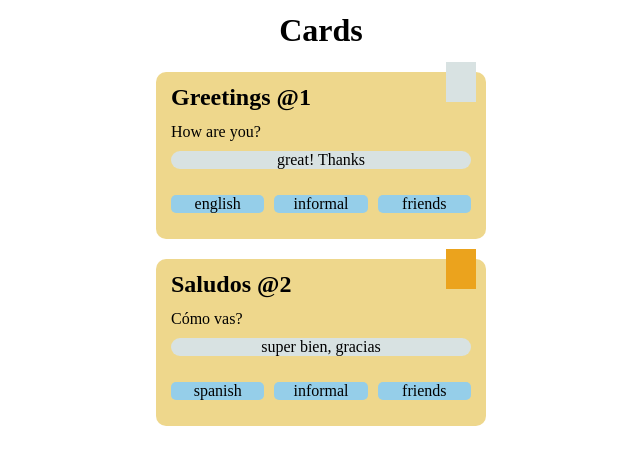
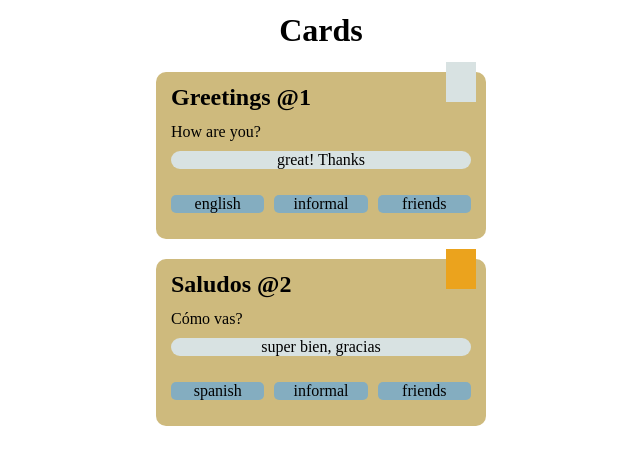
Before and after one commit to deriancastro/react-playground, a React (Vite) app: page / in a window 1280 px wide. Shown: the top 464 px of the page, without its empty margins (319-959 px from the left). Built offline with nearby package versions, Linux system fonts and the light colour scheme.

Commit message:
Add Card color change

```diff
--- a/src/Card.css
+++ b/src/Card.css
@@ -1,7 +1,7 @@
 .Card {
   display: grid;
   gap: 10px;
-  background: rgba(238, 215, 138, 0.979);
+  background: #ceba7d;
   padding: 10px 15px;
   border-radius: 10px;
   position: relative;
@@ -53,6 +53,6 @@
 }
 
 .Tag {
-  background: rgb(149, 206, 233);
+  background: rgb(132, 173, 192);
   border-radius: 5px;
 }
```
